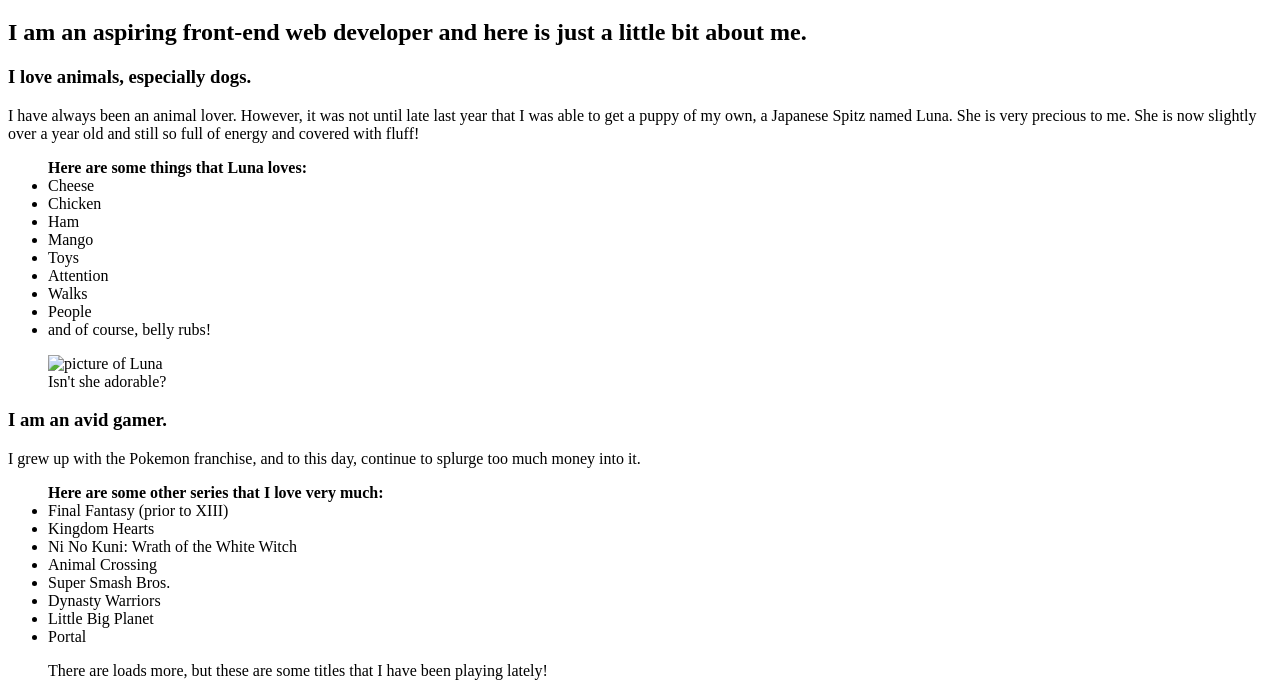
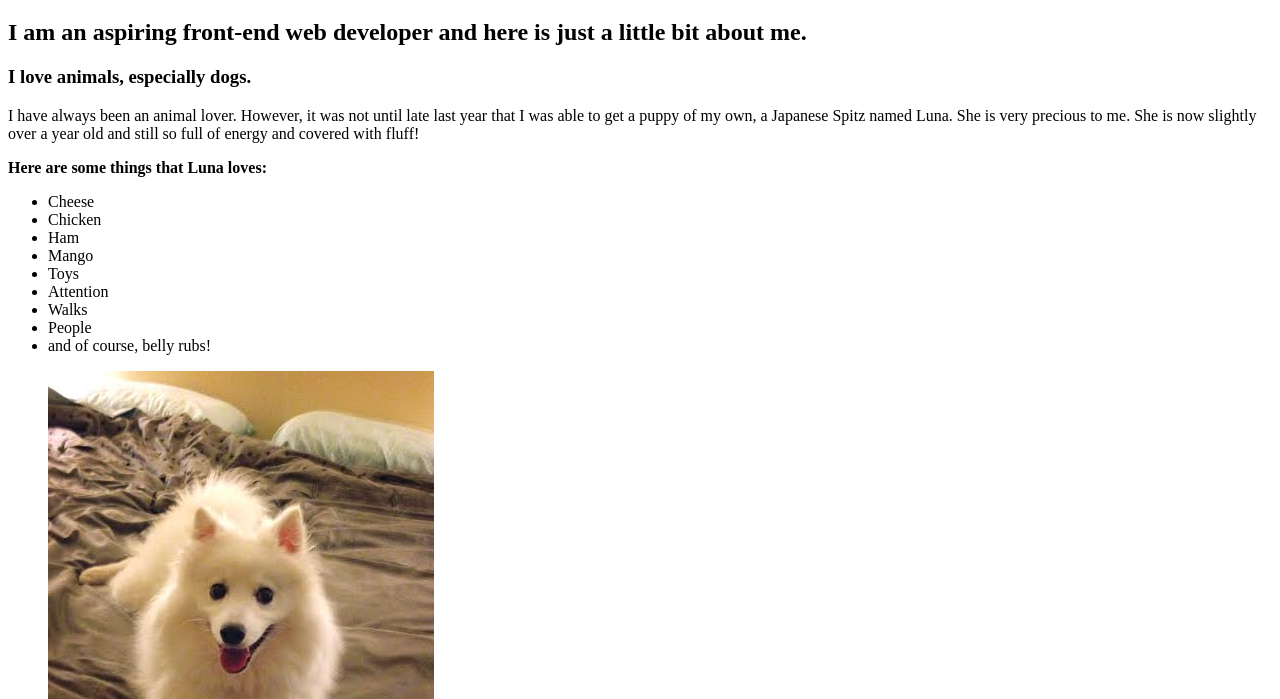
Before and after one commit to cchinn/SemanticTags, a plain HTML site: page index.html in a window 1280 px wide. Shown: the part 61-760 px from the top of the page. Drawn offline with Linux system fonts and the light colour scheme.

Commit message:
Fixed validation errors

```diff
--- a/index.html
+++ b/index.html
@@ -16,7 +16,8 @@
             <h3>I love animals, especially dogs.</h3>
         </header>
         <p>I have always been an animal lover. However, it was not until late last year that I was able to get a puppy of my own, a Japanese Spitz named Luna. She is very precious to me. She is now slightly over a year old and still so full of energy and covered with fluff!</p>
-        <ul><strong>Here are some things that Luna loves:</strong>
+        <strong>Here are some things that Luna loves:</strong>
+        <ul>
             <li>Cheese</li>
             <li>Chicken</li>
             <li>Ham</li>
@@ -29,7 +30,7 @@
         </ul>
 
         <figure>
-            <img src="Full%20Luna.png" alt="picture of Luna">
+            <img src="FullLuna.png" alt="picture of Luna">
             <figcaption>Isn't she adorable?</figcaption>
         </figure>
     </article>
@@ -39,7 +40,8 @@
             <h3>I am an avid gamer.</h3>
         </header>
         <p>I grew up with the Pokemon franchise, and to this day, continue to splurge too much money into it.</p>
-        <ul><strong>Here are some other series that I love very much:</strong>
+        <strong>Here are some other series that I love very much:</strong>
+        <ul>
             <li>Final Fantasy (prior to XIII)</li>
             <li>Kingdom Hearts</li>
             <li>Ni No Kuni: Wrath of the White Witch</li>
@@ -48,8 +50,9 @@
             <li>Dynasty Warriors</li>
             <li>Little Big Planet</li>
             <li>Portal</li>
+        </ul>
         <p>There are loads more, but these are some titles that I have been playing lately!</p>
-        </ul>
+
     </article>
 
     <footer>
```
